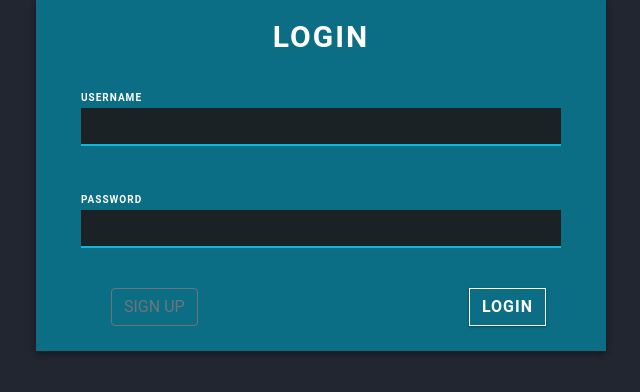
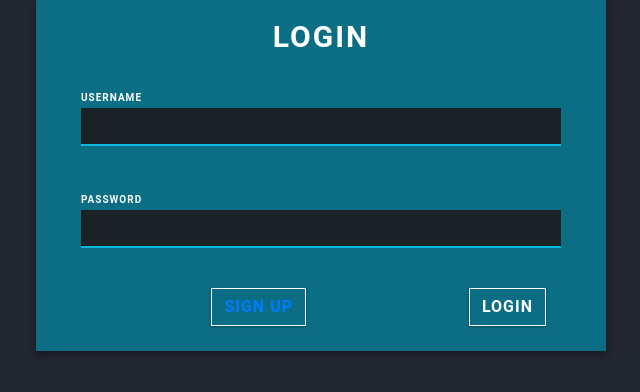
Before and after one commit to TaylorCairns/PP1-02-MON1230-TEAM6, a Flask app: page / in a window 1280 px wide. Shown: the part 76-468 px from the top of the page, without its empty margins (319-959 px from the left). Run offline with Flask 2, Linux system fonts and the light colour scheme; some libraries are stand-ins or nearby versions.

Commit message:
login page and register page updates
Register complete. Login function complete

```diff
--- a/templates/index.html
+++ b/templates/index.html
@@ -1,14 +1,23 @@
 <!DOCTYPE html>
 <html>
+
 <head>
-<title>Login</title>
-<link rel="stylesheet" href="https://stackpath.bootstrapcdn.com/bootstrap/4.3.1/css/bootstrap.min.css" integrity="sha384-ggOyR0iXCbMQv3Xipma34MD+dH/1fQ784/j6cY/iJTQUOhcWr7x9JvoRxT2MZw1T" crossorigin="anonymous">
-<!--<link id="testcss" type="text/css" rel="stylesheet" href="css\template.css">-->
-<link rel= "stylesheet" type= "text/css" href= "{{ url_for('static',filename='css/style.css') }}">
+    <title>Login</title>
+    <link rel="stylesheet" href="https://stackpath.bootstrapcdn.com/bootstrap/4.3.1/css/bootstrap.min.css"
+        integrity="sha384-ggOyR0iXCbMQv3Xipma34MD+dH/1fQ784/j6cY/iJTQUOhcWr7x9JvoRxT2MZw1T" crossorigin="anonymous">
+    <!--<link id="testcss" type="text/css" rel="stylesheet" href="css\template.css">-->
+    <link rel="stylesheet" type="text/css" href="{{ url_for('static',filename='css/style.css') }}">
 </head>
-<script src="https://code.jquery.com/jquery-3.3.1.slim.min.js" integrity="sha384-q8i/X+965DzO0rT7abK41JStQIAqVgRVzpbzo5smXKp4YfRvH+8abtTE1Pi6jizo" crossorigin="anonymous"></script>
-<script src="https://cdnjs.cloudflare.com/ajax/libs/popper.js/1.14.7/umd/popper.min.js" integrity="sha384-UO2eT0CpHqdSJQ6hJty5KVphtPhzWj9WO1clHTMGa3JDZwrnQq4sF86dIHNDz0W1" crossorigin="anonymous"></script>
-<script src="https://stackpath.bootstrapcdn.com/bootstrap/4.3.1/js/bootstrap.min.js" integrity="sha384-JjSmVgyd0p3pXB1rRibZUAYoIIy6OrQ6VrjIEaFf/nJGzIxFDsf4x0xIM+B07jRM" crossorigin="anonymous"></script>
+<script src="https://code.jquery.com/jquery-3.3.1.slim.min.js"
+    integrity="sha384-q8i/X+965DzO0rT7abK41JStQIAqVgRVzpbzo5smXKp4YfRvH+8abtTE1Pi6jizo"
+    crossorigin="anonymous"></script>
+<script src="https://cdnjs.cloudflare.com/ajax/libs/popper.js/1.14.7/umd/popper.min.js"
+    integrity="sha384-UO2eT0CpHqdSJQ6hJty5KVphtPhzWj9WO1clHTMGa3JDZwrnQq4sF86dIHNDz0W1"
+    crossorigin="anonymous"></script>
+<script src="https://stackpath.bootstrapcdn.com/bootstrap/4.3.1/js/bootstrap.min.js"
+    integrity="sha384-JjSmVgyd0p3pXB1rRibZUAYoIIy6OrQ6VrjIEaFf/nJGzIxFDsf4x0xIM+B07jRM"
+    crossorigin="anonymous"></script>
+
 <body>
     <div class="container">
         <div class="row">
@@ -23,14 +32,14 @@
 
                 <div class="col-lg-12 login-form">
                     <div class="col-lg-12 login-form">
-                        <form>
+                        <form action="{{ url_for('login') }}" method="post">
                             <div class="form-group">
                                 <label class="form-control-label">USERNAME</label>
-                                <input type="text" class="form-control">
+                                <input type="text" class="form-control" name="username" id="username">
                             </div>
                             <div class="form-group">
                                 <label class="form-control-label">PASSWORD</label>
-                                <input type="password" class="form-control" i>
+                                <input type="password" class="form-control" i name="password" id="password">
                             </div>
 
                             <div class="col-lg-12 loginbttm">
@@ -42,19 +51,21 @@
                                 </div>
                             </div>
 
-                            <div class="col-lg-12 registerbttm">
-                                <div class="col-lg-6 register-btm register-text">
-                                    <!-- Error Message -->
-                                </div>
-                                <div class="col-lg-6 register-btm register-button">
-                                    <button type="submit" class="btn btn-outline-secondary" href="http://127.0.0.1:5000/register">SIGN UP</button>
-                                </div>
-                            </div>
+
                         </form>
+                    </div>
+                </div>
+                <div class="col-lg-12 loginbttm">
+                    <div class="col-lg-6 login-btm login-text">
+                    </div>
+                    <div class="col-lg-6 login-btm login-button">
+                        <button class="btn btn-outline-primary"><a href="{{ url_for('register') }}">SIGN
+                                UP</a></button>
                     </div>
                 </div>
                 <div class="col-lg-3 col-md-2"></div>
             </div>
         </div>
 </body>
+
 </html>
```
Also changed, not shown: templates/register.html (+30 -19 lines).
